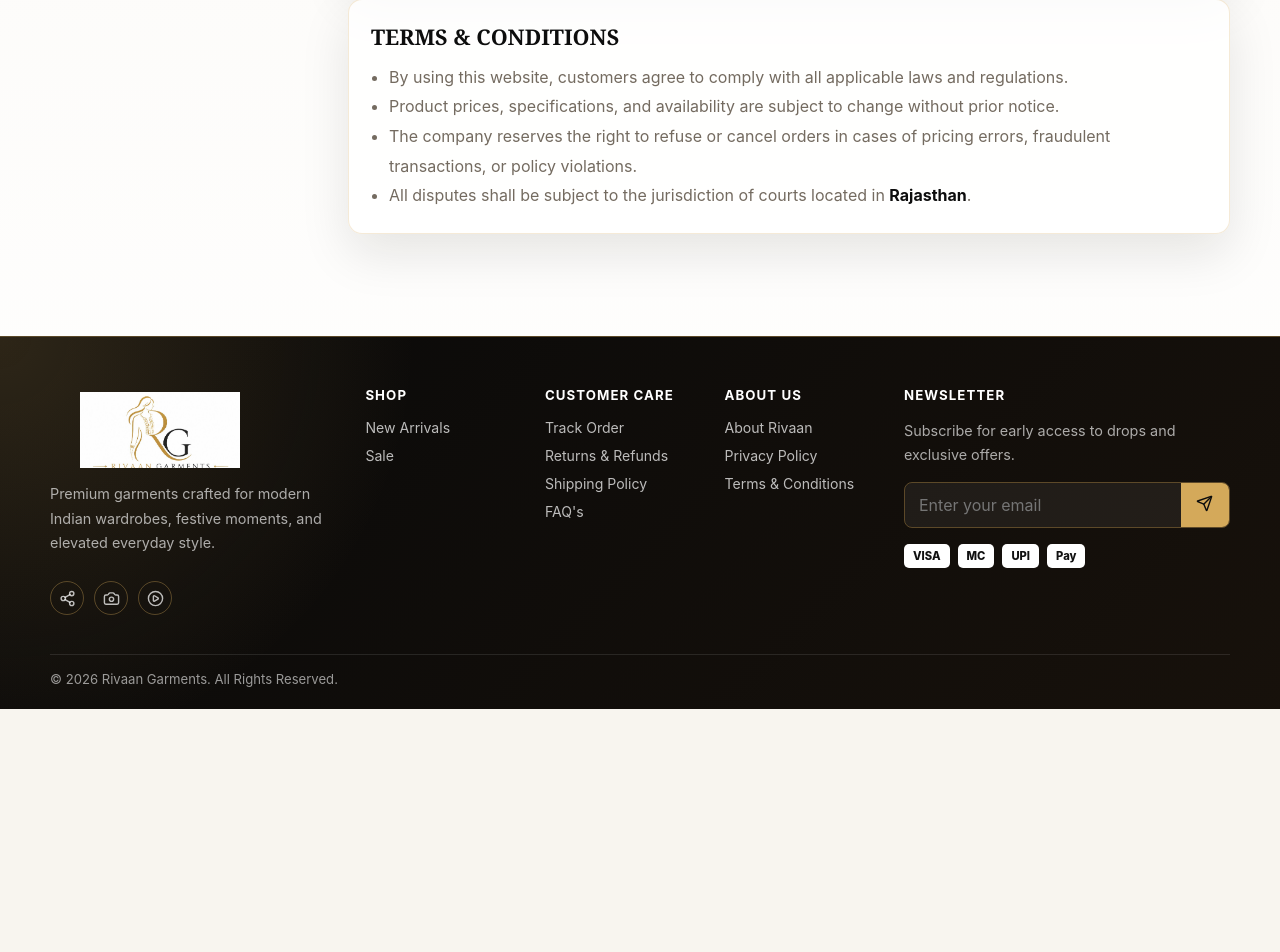
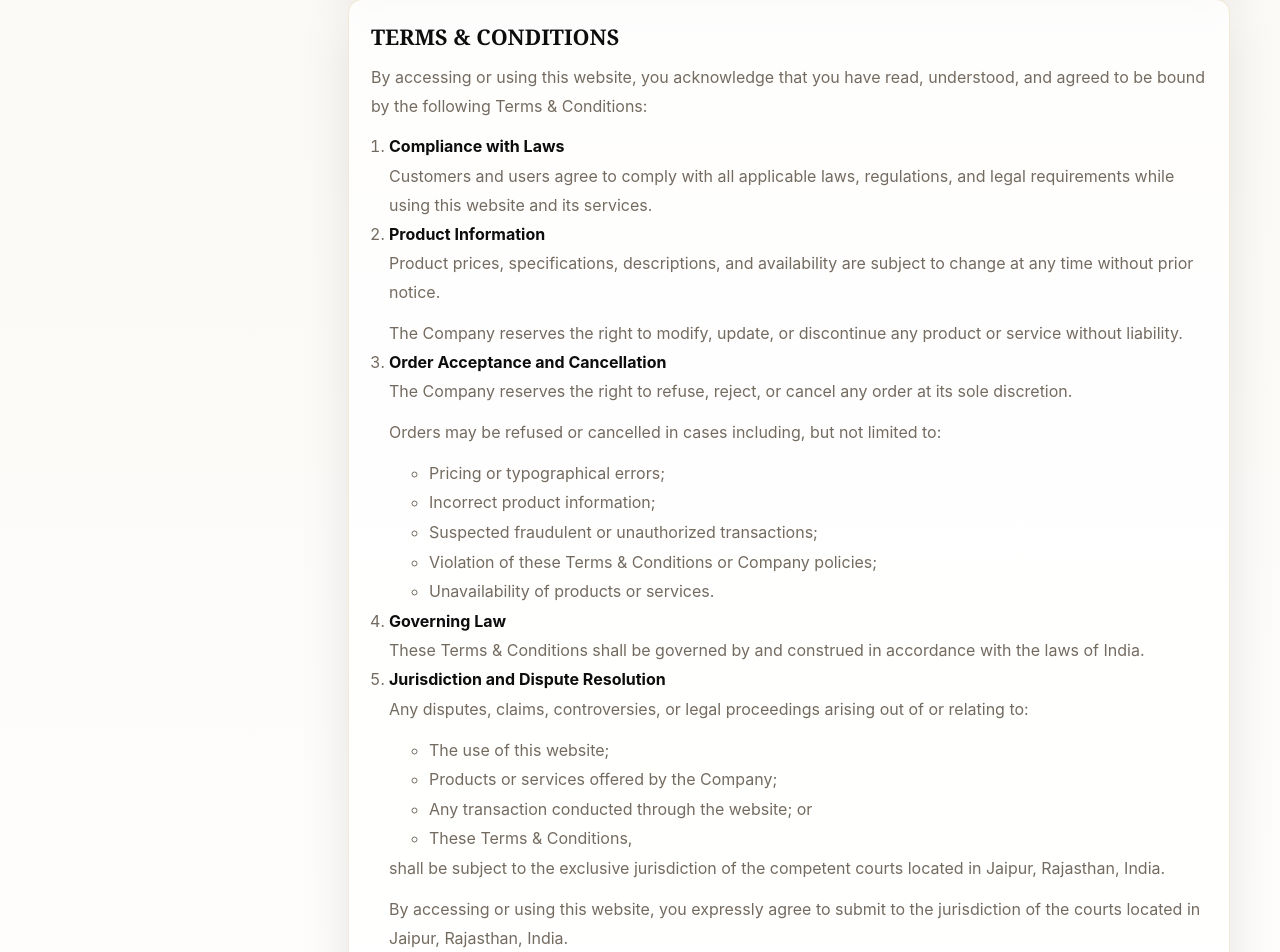
Before and after one commit to rivaangarments/UI, a Next.js app: page /about in a window 1280 px wide. Shown: the part 3125-4077 px from the top of the page. Before the commit the page ends 3834 px from the top, so only its background shows below. Built offline with nearby package versions, Linux system fonts and the light colour scheme; no server answers.

Commit message:
Terms And Conditions

```diff
--- a/app/about/page.js
+++ b/app/about/page.js
@@ -187,12 +187,71 @@ export default function AboutPage() {
               </Section>
 
               <Section id="terms-conditions" title="TERMS &amp; CONDITIONS">
-                <ul className="about-list">
-                  <li>By using this website, customers agree to comply with all applicable laws and regulations.</li>
-                  <li>Product prices, specifications, and availability are subject to change without prior notice.</li>
-                  <li>The company reserves the right to refuse or cancel orders in cases of pricing errors, fraudulent transactions, or policy violations.</li>
-                  <li>All disputes shall be subject to the jurisdiction of courts located in <b>Rajasthan</b>.</li>
-                </ul>
+                <p>
+                  By accessing or using this website, you acknowledge that you have read, understood, and agreed to be
+                  bound by the following Terms &amp; Conditions:
+                </p>
+                <ol className="about-list">
+                  <li>
+                    <b>Compliance with Laws</b>
+                    <p>
+                      Customers and users agree to comply with all applicable laws, regulations, and legal requirements
+                      while using this website and its services.
+                    </p>
+                  </li>
+                  <li>
+                    <b>Product Information</b>
+                    <p>
+                      Product prices, specifications, descriptions, and availability are subject to change at any time
+                      without prior notice.
+                    </p>
+                    <p>
+                      The Company reserves the right to modify, update, or discontinue any product or service without
+                      liability.
+                    </p>
+                  </li>
+                  <li>
+                    <b>Order Acceptance and Cancellation</b>
+                    <p>The Company reserves the right to refuse, reject, or cancel any order at its sole discretion.</p>
+                    <p>Orders may be refused or cancelled in cases including, but not limited to:</p>
+                    <ul>
+                      <li>Pricing or typographical errors;</li>
+                      <li>Incorrect product information;</li>
+                      <li>Suspected fraudulent or unauthorized transactions;</li>
+                      <li>Violation of these Terms &amp; Conditions or Company policies;</li>
+                      <li>Unavailability of products or services.</li>
+                    </ul>
+                  </li>
+                  <li>
+                    <b>Governing Law</b>
+                    <p>
+                      These Terms &amp; Conditions shall be governed by and construed in accordance with the laws of
+                      India.
+                    </p>
+                  </li>
+                  <li>
+                    <b>Jurisdiction and Dispute Resolution</b>
+                    <p>Any disputes, claims, controversies, or legal proceedings arising out of or relating to:</p>
+                    <ul>
+                      <li>The use of this website;</li>
+                      <li>Products or services offered by the Company;</li>
+                      <li>Any transaction conducted through the website; or</li>
+                      <li>These Terms &amp; Conditions,</li>
+                    </ul>
+                    <p>
+                      shall be subject to the exclusive jurisdiction of the competent courts located in Jaipur,
+                      Rajasthan, India.
+                    </p>
+                    <p>
+                      By accessing or using this website, you expressly agree to submit to the jurisdiction of the
+                      courts located in Jaipur, Rajasthan, India.
+                    </p>
+                    <p>
+                      You further waive any objection to the venue, jurisdiction, or convenience of such courts in
+                      relation to any dispute arising under these Terms &amp; Conditions.
+                    </p>
+                  </li>
+                </ol>
               </Section>
             </div>
           </div>
```
